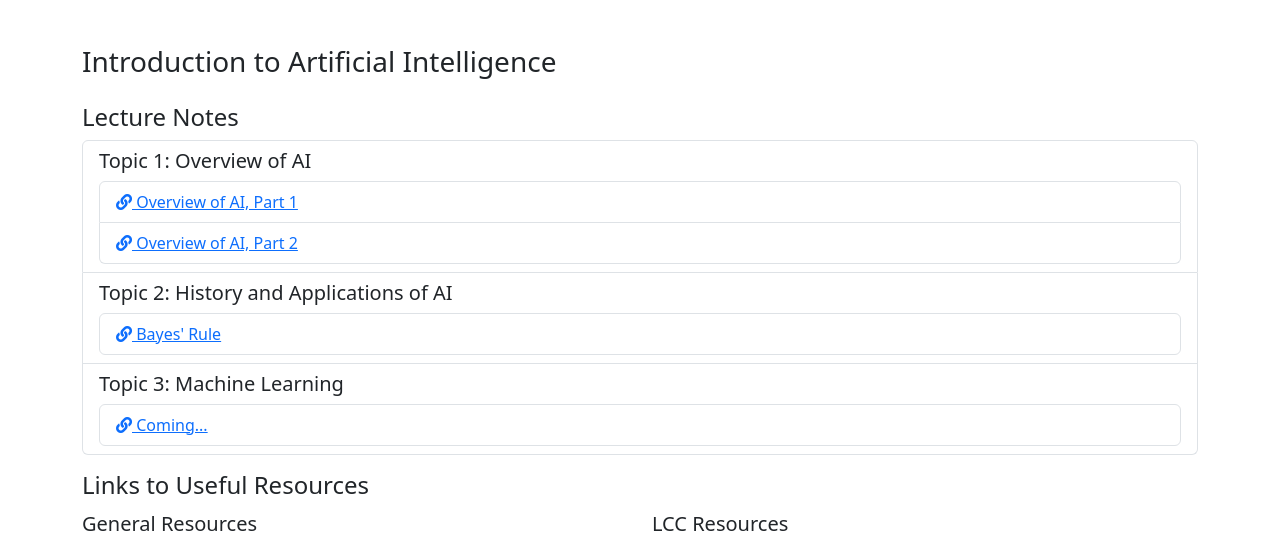
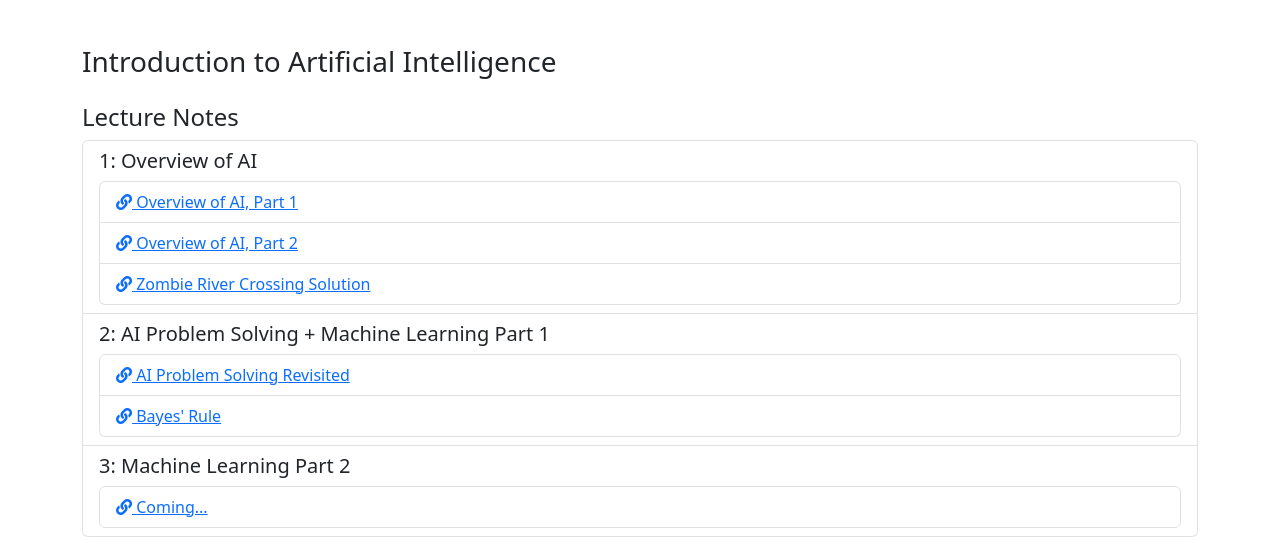
Before and after one commit to LCC-CIT/CS123-CourseMaterials, a plain HTML site: page index.html in a window 1280 px wide. Shown: the part 227-768 px from the top of the page. Drawn offline with nearby package versions, Linux system fonts and the light colour scheme.

Commit message:
Added links to new notes

```diff
--- a/index.html
+++ b/index.html
@@ -19,7 +19,8 @@
     <meta property="og:type" content="website" />
     <meta property="og:url" content="https://lcc-cit.github.io/CS123-CourseMaterials/" />
     <meta property="og:image" content="https://lcc-cit.github.io/CS123-CourseMaterials/Images/AI_Initials2.webp" />
-    <meta property="og:description" content="A repository of course materials for the Intro to AI course at LCC, an introduction to Artificial Intelligence for non-programmers" />
+    <meta property="og:description"
+        content="A repository of course materials for the Intro to AI course at LCC, an introduction to Artificial Intelligence for non-programmers" />
     <meta property="og:site_name" content="CS 123 Course Materials Repository" />
     <meta property="og:locale" content="en_US" />
 </head>
@@ -64,24 +65,28 @@
                 <h4 class="section-heading">Lecture Notes</h4>
                 <ul class="list-group">
                     <li class="list-group-item">
-                        <h5>Topic 1: Overview of AI</h5>
+                        <h5>1: Overview of AI</h5>
                         <ul class="list-group">
                             <li class="list-group-item"><a href="LectureNotes/CS123-Topic01-2-AiOverview.html"
                                     target="_blank"><i class="fas fa-link"></i> Overview of AI, Part 1</a></li>
                             <li class="list-group-item"><a href="LectureNotes/CS123-Topic01-3-OverviewPart2.html"
                                     target="_blank"><i class="fas fa-link"></i> Overview of AI, Part 2</a></li>
+                            <li class="list-group-item"><a href="LectureNotes/Topic-01-4-ZombieCrossingSolution.html"
+                                    target="_blank"><i class="fas fa-link"></i> Zombie River Crossing Solution</a></li>
                         </ul>
                     </li>
                     <li class="list-group-item">
-                        <h5>Topic 2: History and Applications of AI</h5>
+                        <h5>2: AI Problem Solving + Machine Learning Part 1</h5>
                         <ul class="list-group">
+                            <li class="list-group-item"><a href="LectureNotes/CS123-Topic02-1-ProblemSolving2.html"
+                                    target="_blank"><i class="fas fa-link"></i> AI Problem Solving Revisited</a></li>
+                            <li class="list-group-item"><a href="LectureNotes/CS123-Topic02-2-Bayes.html"
+                                    target="_blank"><i class="fas fa-link"></i> Bayes' Rule</a></li>
                             <!-- Add lecture notes here -->
-                            <li class="list-group-item"><a href="LectureNotes/CS123-Topic02-2-Bayes.html" target="_blank"><i
-                                        class="fas fa-link"></i> Bayes' Rule</a></li>
                         </ul>
                     </li>
                     <li class="list-group-item">
-                        <h5>Topic 3: Machine Learning</h5>
+                        <h5>3: Machine Learning Part 2</h5>
                         <ul class="list-group">
                             <!-- Add lecture notes here -->
                             <li class="list-group-item"><a href="LectureNotes/" target="_blank"><i
```
Also changed, not shown: LectureNotes/CS123-Topic02-2-Bayes.html (+1 -1 lines), LectureNotes/CS123-Topic02-2-Bayes.md (+1 -1 lines).
